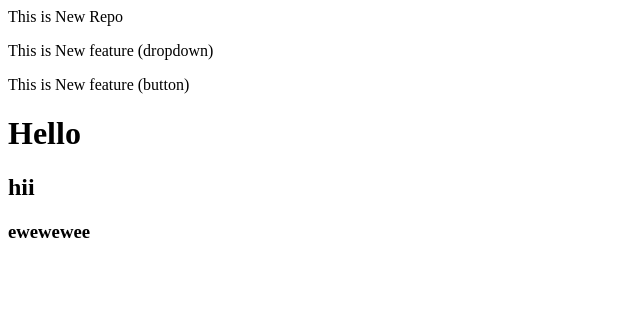
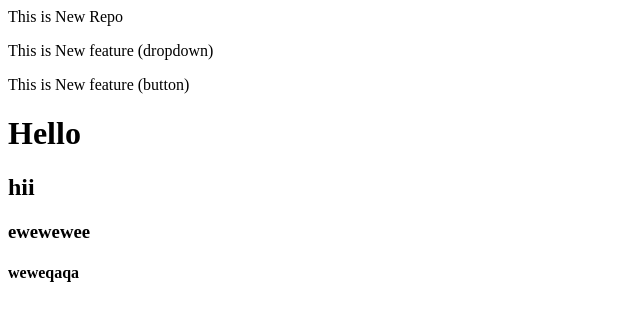
Before and after one commit to mitalthanki/LocalRepo, a plain HTML site: page index.html in a window 1280 px wide. Shown: the full height of the page, 0-640 px from the left. Drawn offline with Linux system fonts and the light colour scheme.

Commit message:
Add new h3 tag in index file

```diff
--- a/index.html
+++ b/index.html
@@ -4,3 +4,4 @@
 <h1>Hello</h1>
 <h2>hii</h2>
 <h3>ewewewee</h3>
+<h4>weweqaqa</h4>
```
